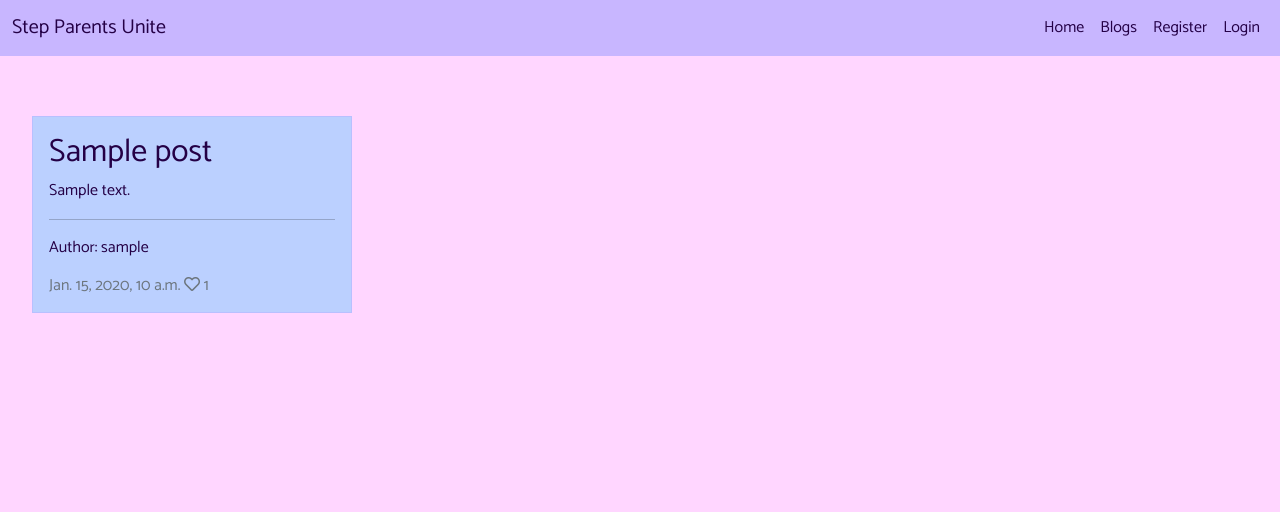
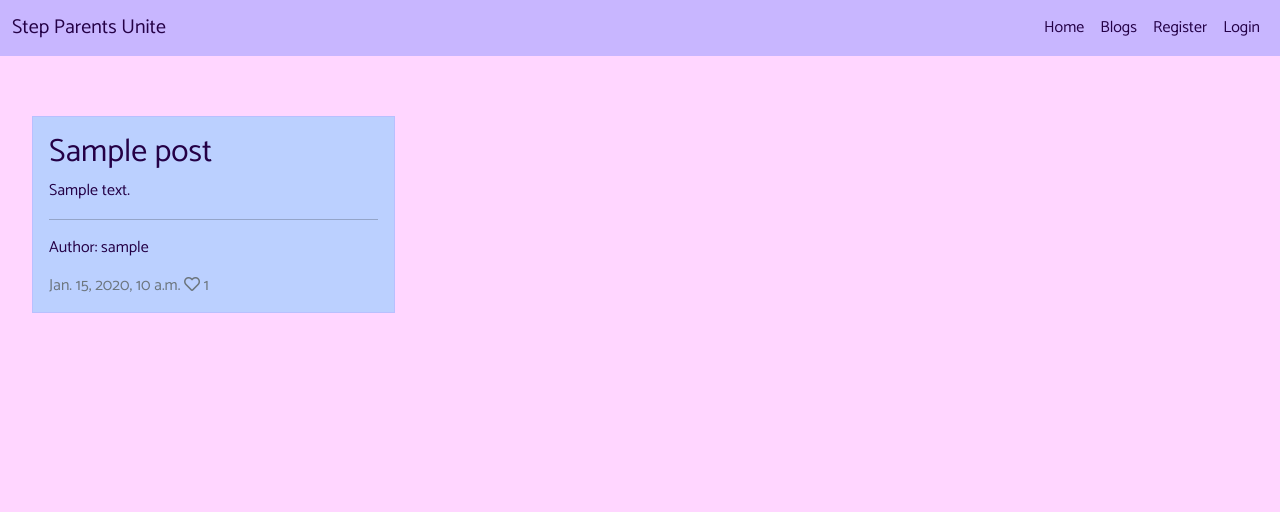
Before and after one commit to Mrst12/step-parents-unite, a Django app: page /blog_page/ in a window 1280 px wide. Shown: the top 512 px of the page. Run offline with Django 3.2, Linux system fonts and the light colour scheme; tables that the repository leaves empty hold one stand-in row (values such as "Sample post").

Commit message:
Change the column classes to adsress the issue of layout

```diff
--- a/static/css/style.css
+++ b/static/css/style.css
@@ -145,9 +145,9 @@ a.post-link:hover {
     color:#240046;
 }
 
-/*media query for the blog page*/
+/*media query for the blog page
 @media (min-width: 992px) {
     .col-lg-3 {
         width: 30%;
     }
-}
+}*/
--- a/templates/blog_page.html
+++ b/templates/blog_page.html
@@ -9,8 +9,8 @@
         <div class="col-12 mt-3 left">
             <div class="row">
                 {% for post in post_list %}
-                <div class="col-md-6 col-lg-3">
-                    <div class="card md-6">
+                <div class="col-md-4">
+                    <div class="card mb-4">
                         <div class="card-body">
                             <a href="{% url 'blog_details' post.slug %}" class="post-link">
                                 <h2 class="card-title">{{ post.title }}</h2>
```
